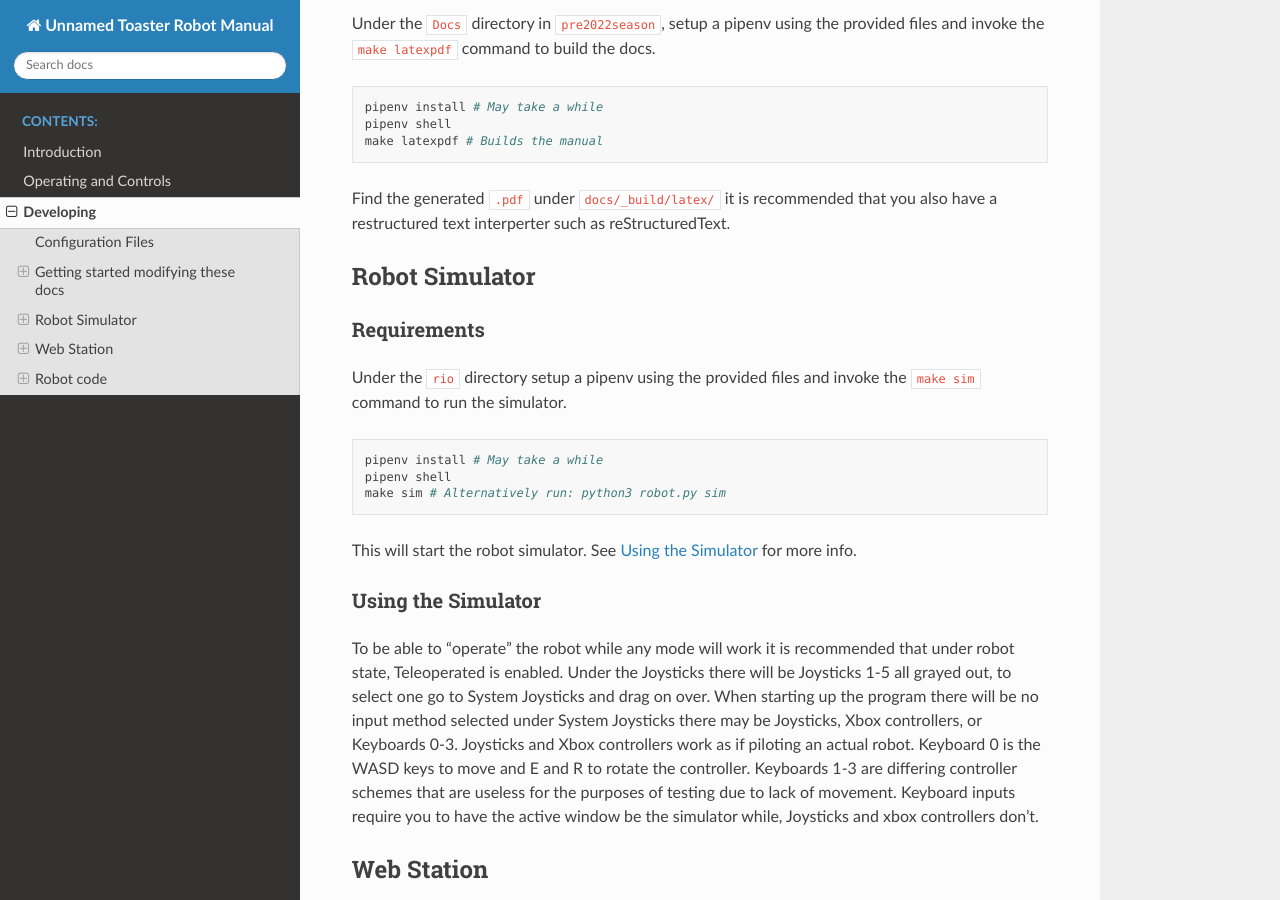
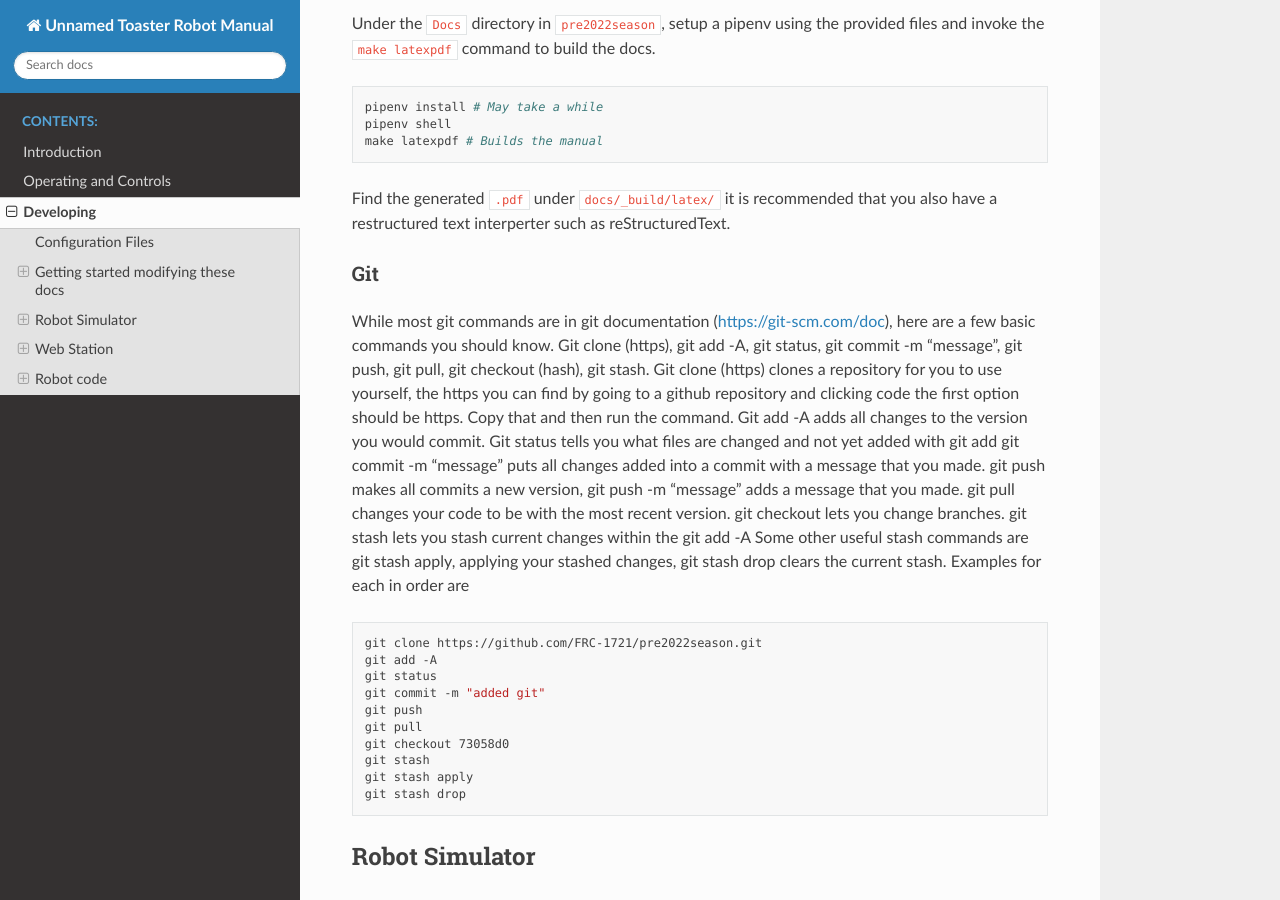
Before and after one commit to FRC-1721/1721-RapidReact, a Sphinx documentation site: the page built from docs/developing/developing.rst, in a window 1280 px wide and 900 px high, scrolled down 884 px. Built offline with Sphinx 7.4.7 and the Read the Docs theme 2.0.0, drawn with Linux system fonts in a browser that asks for light colours; some of the changed text lies outside the part shown.

Commit message:
added git subsection

```diff
--- a/docs/developing/developing.rst
+++ b/docs/developing/developing.rst
@@ -45,6 +45,35 @@ provided files and invoke the ``make latexpdf`` command to build the docs.
 
 Find the generated ``.pdf`` under ``docs/_build/latex/``
 it is recommended that you also have a restructured text interperter such as reStructuredText.
+
+Git
+---
+While most git commands are in git documentation (https://git-scm.com/doc), here are a few basic commands you should know.
+Git clone (https), git add -A, git status, git commit -m "message", git push, git pull, git checkout (hash), git stash.
+Git clone (https) clones a repository for you to use yourself, the https you can find by going to a github repository and clicking
+code the first option should be https. Copy that and then run the command.
+Git add -A adds all changes to the version you would commit.
+Git status tells you what files are changed and not yet added with git add
+git commit -m "message" puts all changes added into a commit with a message that you made.
+git push makes all commits a new version, git push -m "message" adds a message that you made.
+git pull changes your code to be with the most recent version.
+git checkout lets you change branches.
+git stash lets you stash current changes within the git add -A
+Some other useful stash commands are git stash apply, applying your stashed changes, git stash drop clears the current stash.
+Examples for each in order are
+
+.. code-block:: shell
+
+   git clone https://github.com/FRC-1721/pre2022season.git
+   git add -A
+   git status
+   git commit -m "added git"
+   git push
+   git pull
+   git checkout 73058d0
+   git stash
+   git stash apply
+   git stash drop
 
 Robot Simulator
 ===============
@@ -143,3 +172,4 @@ While most of this will be not in your control during competitions but this will
 The base mode is Teleoperated but you can also set it to Autonomous.
 You can enable the robot after a joystick is detected, make sure to plug one in it had robot code and has communications with the robot.
 You may also change which Team Station your at, this changing nothing, unless something like the candle changes color based on team.
+Also see :ref:`Web Station` for a dashboard.
--- a/docs/introduction/introduction.rst
+++ b/docs/introduction/introduction.rst
@@ -5,4 +5,5 @@ Introduction
    Make sure this manual's revision hash and the robot hash match!
 
 This is the code manual for team 1721 of First Robotics.
-This Manual will go over operating controllers, developing the manual its self, starting the robot simulator, Website Station, and much more.
+This Manual will have everything need for outreach and competition events.
+It is recommended to at least read the :ref:`Robot code` and :ref:`Web Station` sections.
```
